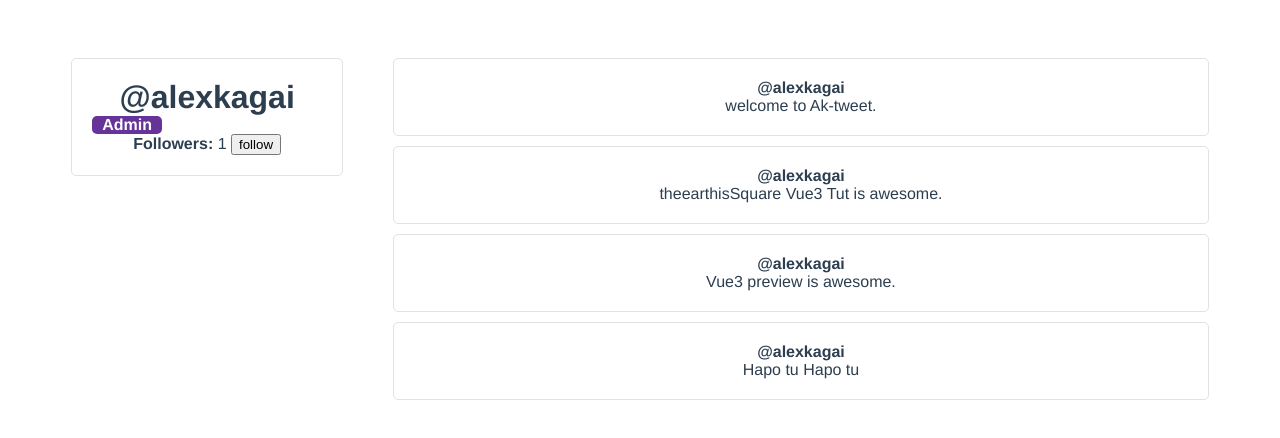
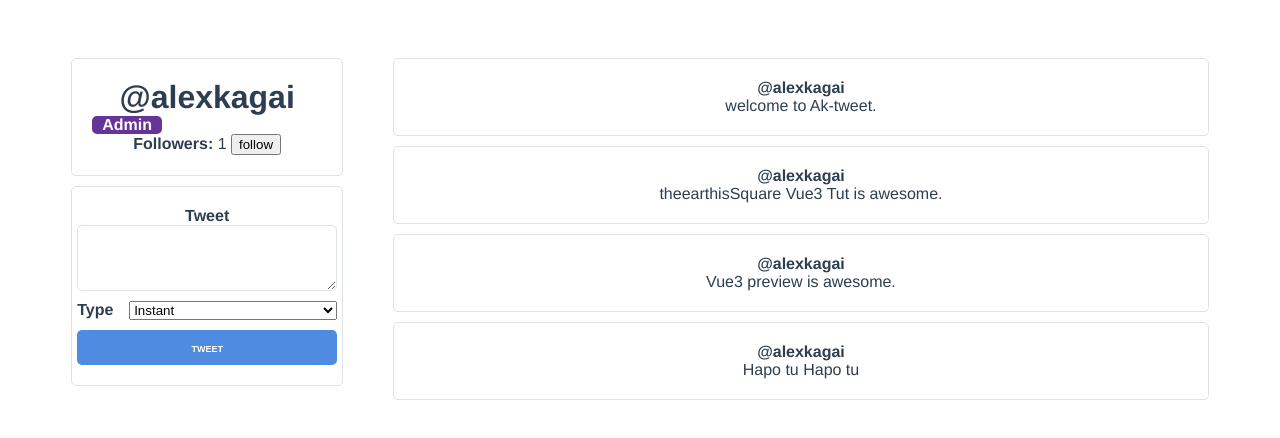
Before and after one commit to Xerrex/ak-weet, a Vue app: page / in a window 1280 px wide. Shown: the top 438 px of the page. Built offline with nearby package versions, Linux system fonts and the light colour scheme.

Commit message:
This commit will 1. Add User input handling 2. Create a Create tweet component

```diff
--- /dev/null
+++ b/src/components/CreateTweetItem.vue
@@ -0,0 +1,91 @@
+<template>
+  <form class="create-tweet" @submit.prevent="addNewTweet">
+    <label for="newTweet"><strong>Tweet</strong></label>
+    <textarea id="newTweet" rows="4" v-model="tweetContent"/>
+
+    <div class="create-tweet__type">
+      <label for="tweet_type"><strong>Type</strong></label>
+      <select id="tweet_type" v-model="tweetContentType">
+        <option v-for="(type, index) in tweetTypes"
+          :key="index" :value="type.value" >
+          {{ type.name}}
+        </option>
+      </select>
+    </div>
+
+    <button type="submit">tweet</button>
+  </form>
+
+</template>
+<script>
+export default {
+    name:"CreateTweetItem",
+    data(){
+        return{
+          tweetContent: "",
+          tweetContentType: "instant",
+          tweetTypes:[
+            {name:"Draft", value:"draft"},
+            {name:"Instant", value:"instant"}
+          ],
+        }
+    },
+    methods:{
+      addNewTweet(){
+        if(this.tweetContent && this.tweetContentType !== "draft"){
+          this.$emit('tweeted', this.tweetContent);
+          this.tweetContent = "";
+        }
+
+      }
+
+    }
+}
+</script>
+
+<style lang="scss" scoped>
+
+.create-tweet{
+  display: flex;
+  flex-direction: column;
+
+  textarea {
+    border: 1px solid #DFE3E8;
+    border-radius: 5px;
+  }
+
+  .create-tweet__type {
+    display: flex;
+    justify-content: space-between;
+    padding:10px 0;
+
+    select {
+      width: 80%;
+    }
+  }
+
+  button {
+    padding: 10px 20px;
+    margin: auto 0;
+    border-radius: 5px;
+    border: none;
+    background-color: rgb(80, 139, 226);
+    color: white;
+    font-weight: bold;
+    font-variant-caps:small-caps;
+  }
+
+  &.--exceeded {
+    color: red;
+    border-color: red;
+
+    .create-twoot-panel__submit {
+      button {
+        background-color: red;
+        color: white;
+      }
+    }
+  }
+}
+
+</style>
--- a/src/components/TweetItem.vue
+++ b/src/components/TweetItem.vue
@@ -1,13 +1,11 @@
 <template>
   <div class="tweet-item" @click="favouriteTweet(tweet.id)">
-    <div class="user-profile__tweet">
       <div class="tweet-item__user">
         @{{ username }}
       </div>
       <div class="tweet-item__content">
         {{ tweet.content }}
       </div>
-    </div>
   </div>
 </template>
 
--- a/src/views/UserProfile.vue
+++ b/src/views/UserProfile.vue
@@ -10,7 +10,12 @@
               <strong>Followers: </strong> {{followers }}
               <button @click="followUser"> follow </button>
             </div>
+          </div> <!-- end of user Panel-->
+
+          <div class="user-profile__create-tweet-panel">
+            <CreateTweetItem @tweeted="addNewTweet"/>
           </div>
+
         </div><!-- end of sidebar-->
         <div class="user-profile__tweets-wrapper">
           <TweetItem v-for="tweet in user.tweets"
@@ -22,11 +27,12 @@
 </template>
 
 <script>
-import TweetItem from '../components/TweetItem'
+import TweetItem from '../components/TweetItem';
+import CreateTweetItem from '../components/CreateTweetItem';
 
 export default {
     name: 'UserProfile',
-    components:{ TweetItem },
+    components:{ TweetItem, CreateTweetItem },
     data(){
     return{
       followers:0,
@@ -66,6 +72,11 @@ export default {
 
     toggleFavourite(tweet_id){
       console.log(`Tweet #${ tweet_id} was favourited`)
+    },
+
+    addNewTweet(tweet){
+      this.user.tweets.unshift({ id: this.user.tweets.length + 1, content: tweet})
+
     }
   }, // end of Methods
   mounted(){
@@ -110,5 +121,12 @@ export default {
     grid-gap: 10px;
     margin-bottom: auto;
   }
+
+  .user-profile__create-tweet-panel{
+    border: 1px solid #DFE3E8;
+    border-radius: 5px;
+    margin-top: 10px;
+    padding: 20px 5px;
+  }
 }
 </style>
```
